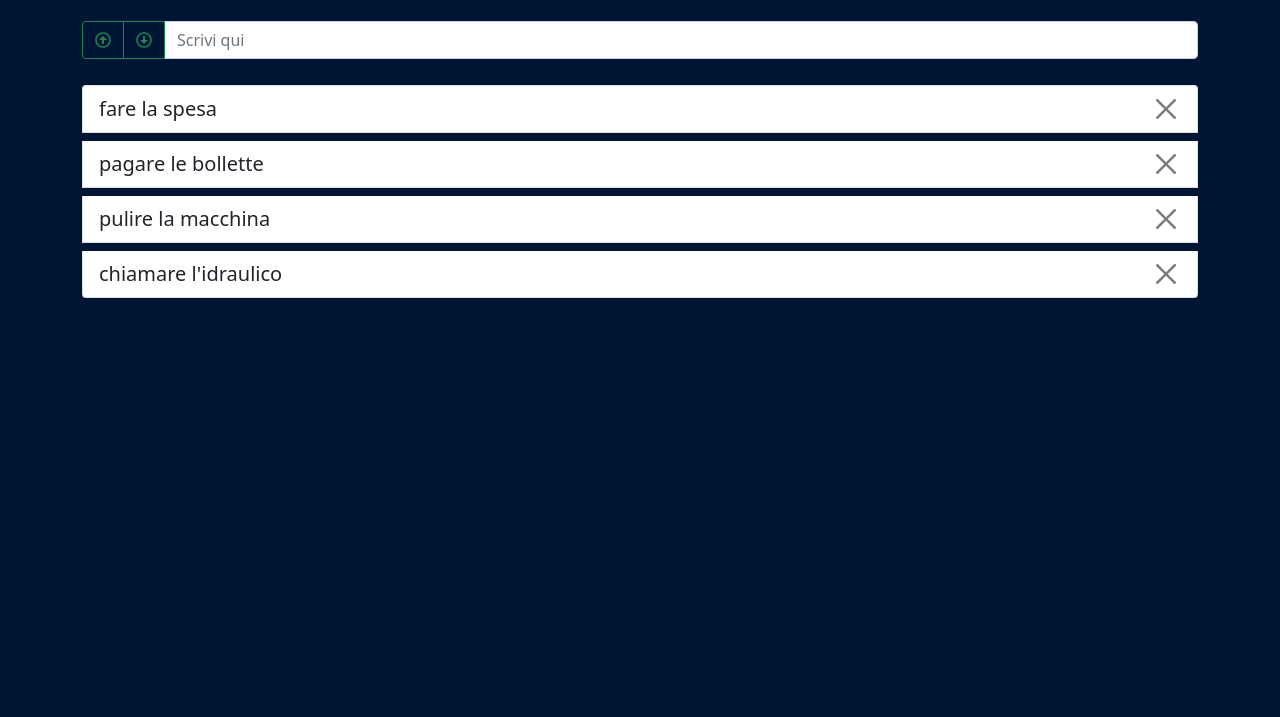
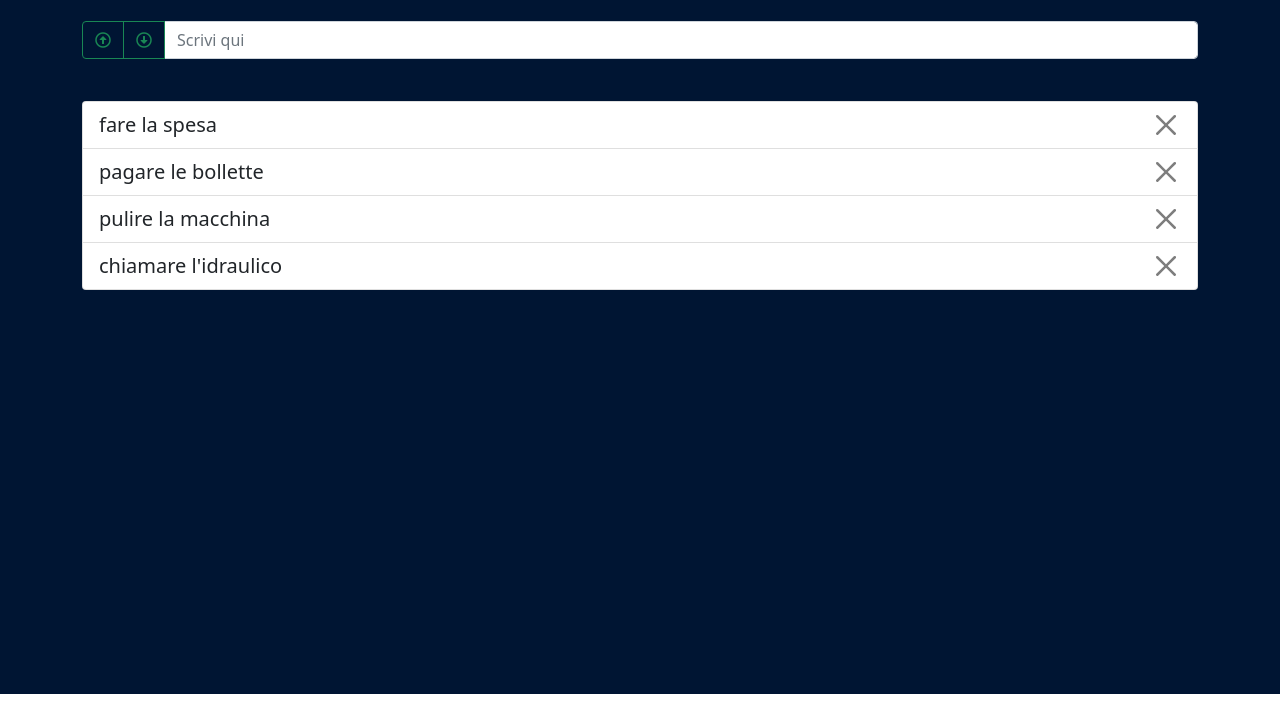
Before and after one commit to SaraPasinato/vue-todolist, a plain HTML site: page index.html in a window 1280 px wide. Shown: the part 88-805 px from the top of the page. Drawn offline with nearby package versions, Linux system fonts and the light colour scheme.

Commit message:
fix  height

```diff
--- a/css/style.css
+++ b/css/style.css
@@ -4,7 +4,7 @@
 }
 
 #todos-main{
-    min-height: calc(100vh - 10vh);
+    min-height: calc(100vh - 102.6px);
     background-color: #001533;
 }
 
@@ -27,7 +27,3 @@
         max-width: 50%;
     }
 }
-
-@media (min-width: 1200px) {
-
-}
--- a/index.html
+++ b/index.html
@@ -33,11 +33,11 @@
             </div>
         </div>
     </header>
-    <main id="todos-main" class="">
+    <main id="todos-main" class="pt-4">
         <div id="app" class="container-sm">
-            <section id="section-form" class="row pt-4">
+            <section id="section-form" class="row ">
                 <div class="col-12">
-                    <div class="input-group mb-3">
+                    <div class="input-group ">
                         <button class="btn btn-outline-success " type="button" @click="addTaskHead"><i
                                 class="far fa-arrow-alt-circle-up"></i></button>
                         <button class="btn btn-outline-success " type="button" @click="addTaskTail"><i
@@ -51,8 +51,8 @@
                     <div class="alert alert-success text-center " role="alert" v-if="!todos.length">
                         <p class=""> Non ci sono più task !!</p>
                     </div>
-                    <ul class="list-group mt-1 lead fw-lighter" v-else>
-                        <li class="list-group-item my-1 d-flex justify-content-between" v-for=" (t,index) in todos">
+                    <ul class="list-group  lead fw-lighter" v-else>
+                        <li class="list-group-item  d-flex justify-content-between" v-for=" (t,index) in todos">
                             {{t}}
                             <button type="button" class="btn-close" aria-label="Close"
                                 @click="removeTask(index)"></button>
```
